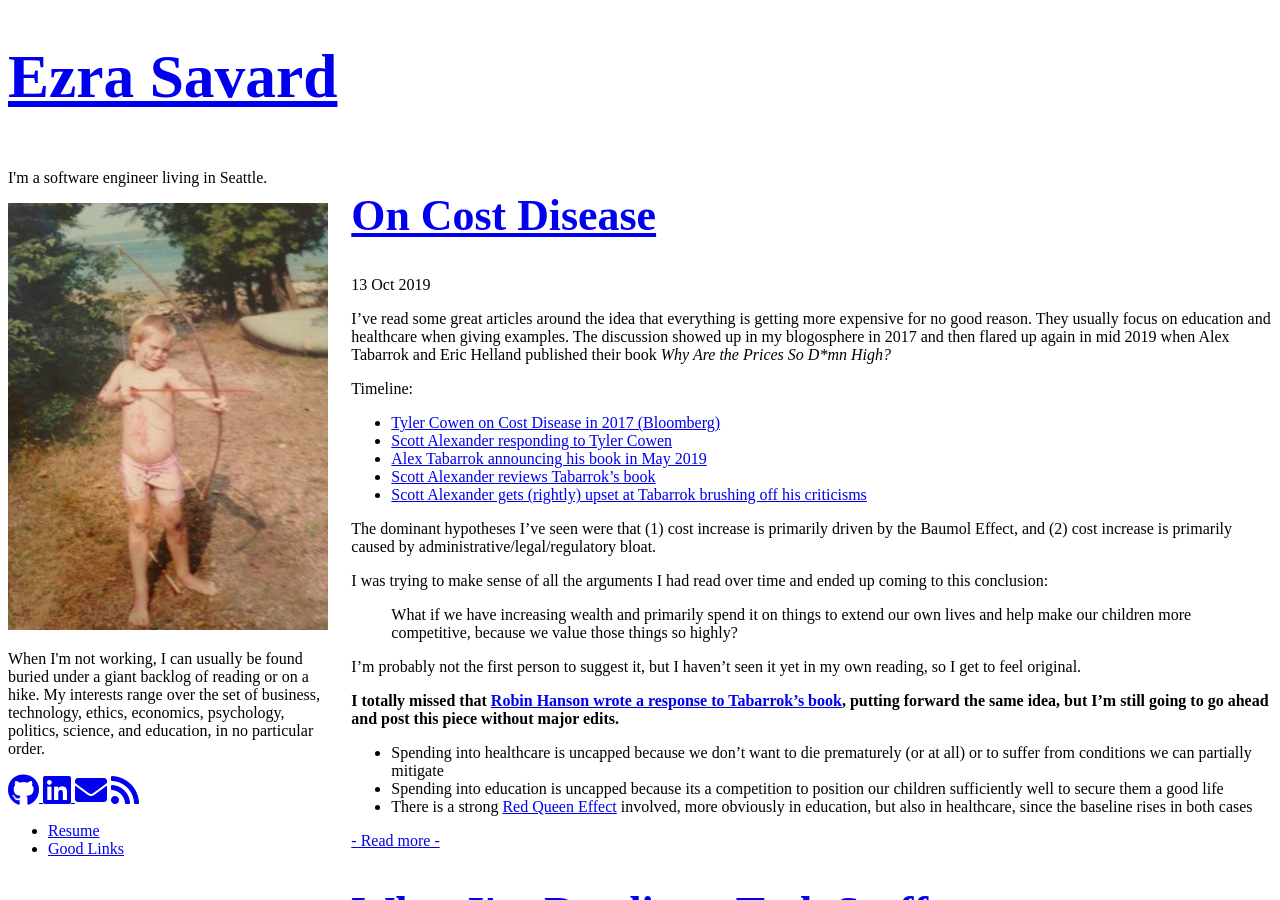
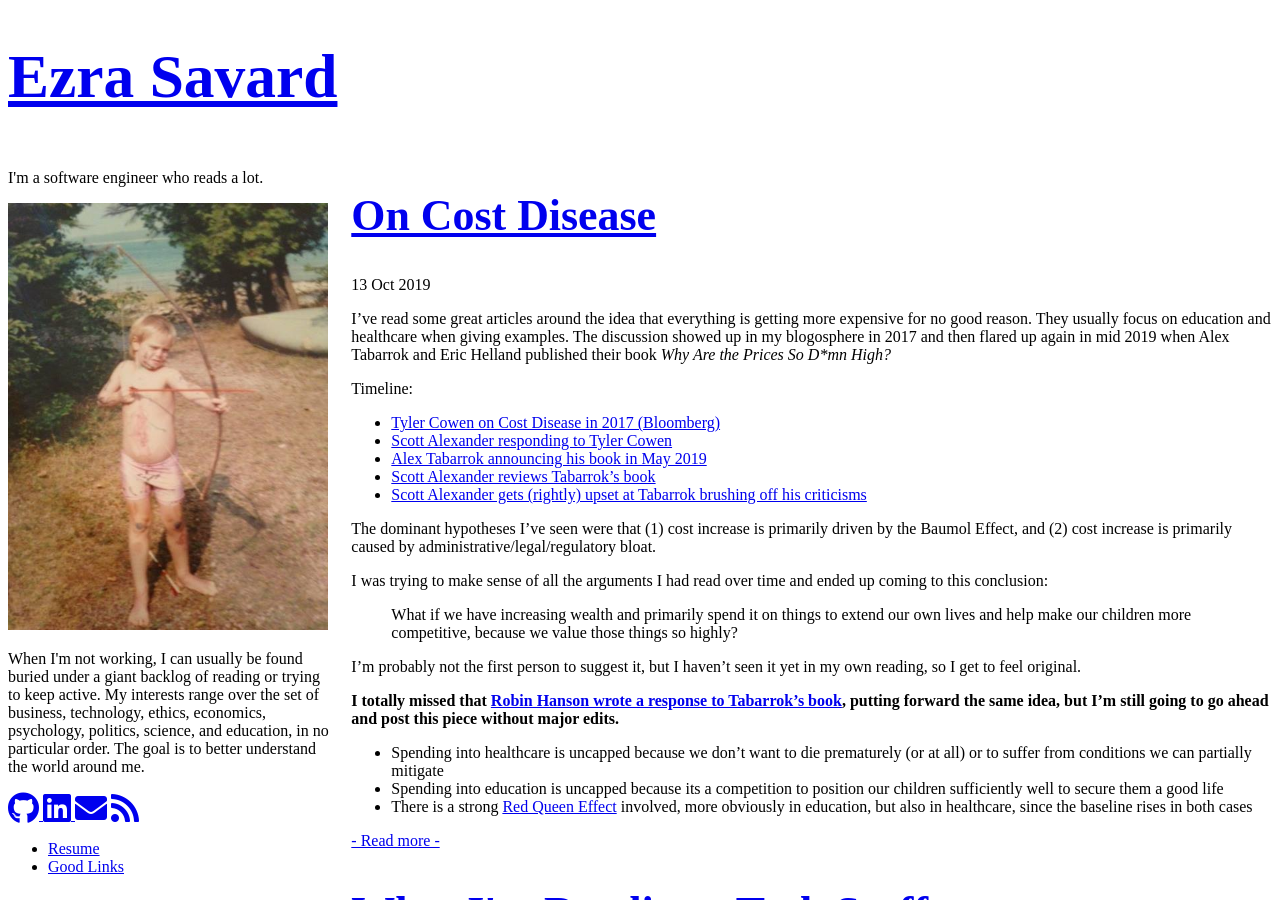
Before and after one commit to ezrasavard/ezrasavard.com, a Jekyll site: the page built from index.html, in a window 1280 px wide and 900 px high. Built offline with Jekyll 4.4.1, drawn with Linux system fonts in a browser that asks for light colours; nearby versions of some CDN libraries; the list of posts is cut into pages by our own code.

Commit message:
update about

```diff
--- a/_layouts/default.html
+++ b/_layouts/default.html
@@ -18,18 +18,19 @@
         <div id="with-sidebar">
             <div id="gutter-making-wrapper">
                 <aside>
-                    <p>I'm a software engineer living in Seattle.</p>
+                    <p>I'm a software engineer who reads a lot.</p>
                     <img
                         alt="Photo of Ezra at a cottage as a child, in swim trunks and body-paint, holding a bow"
                         src="{{site.baseurl}}/media/ezra-archery.jpg"
-                        title="The wild Ezra stalks his prey beneath the hot muskoka sun..."
+                        title="The wild Ezra stalks his prey beneath the hot Muskoka sun..."
                     ></img>
                     <p>
                         When I'm not working, I can usually be found buried under
-                        a giant backlog of reading or on a hike. My interests
+                        a giant backlog of reading or trying to keep active. My interests
                         range over the set of business, technology, ethics,
                         economics, psychology, politics, science, and education,
-                        in no particular order.
+                        in no particular order. The goal is to better understand the world
+                        around me.
                     </p>
                     {% include navlinks.html %}
                 </aside>
```
